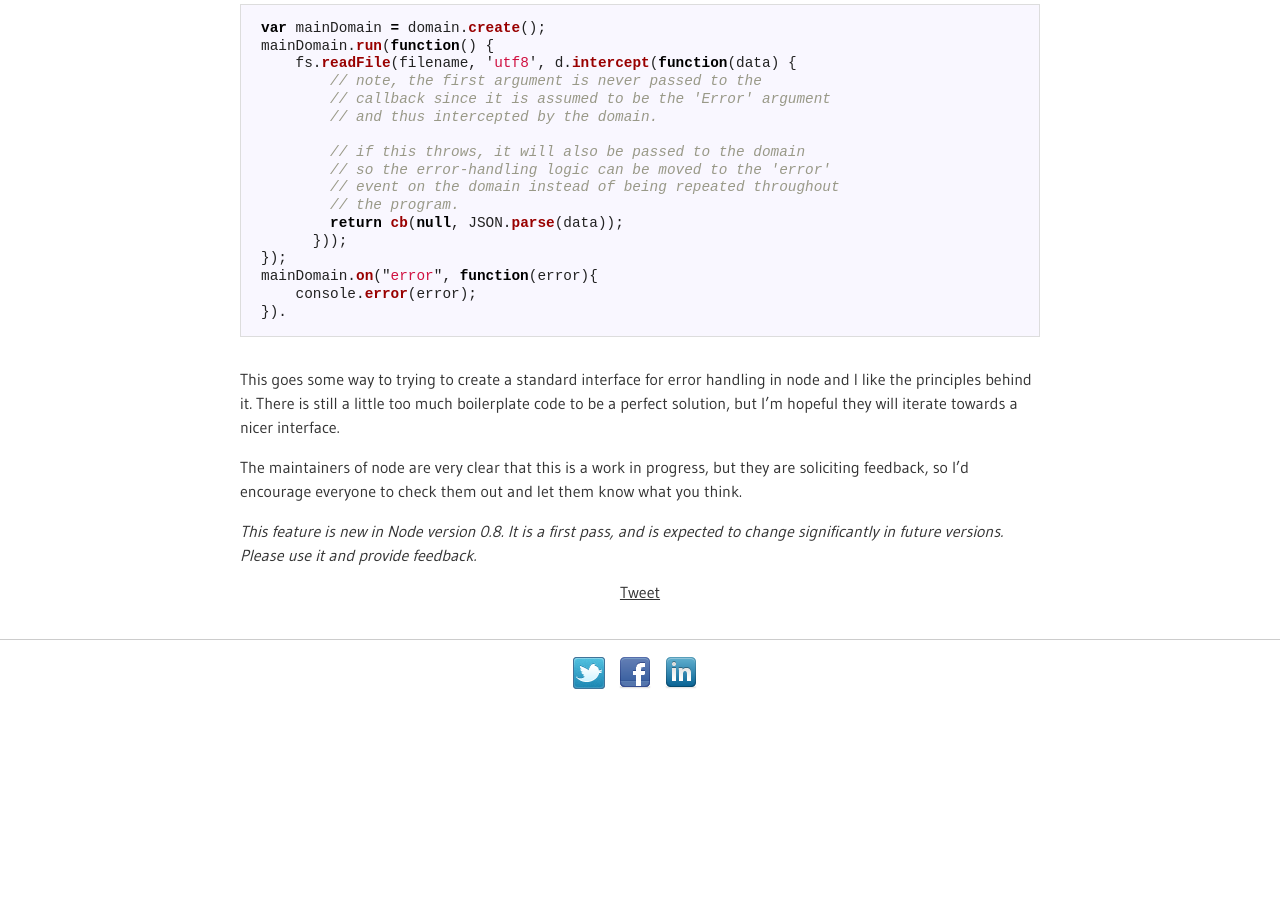
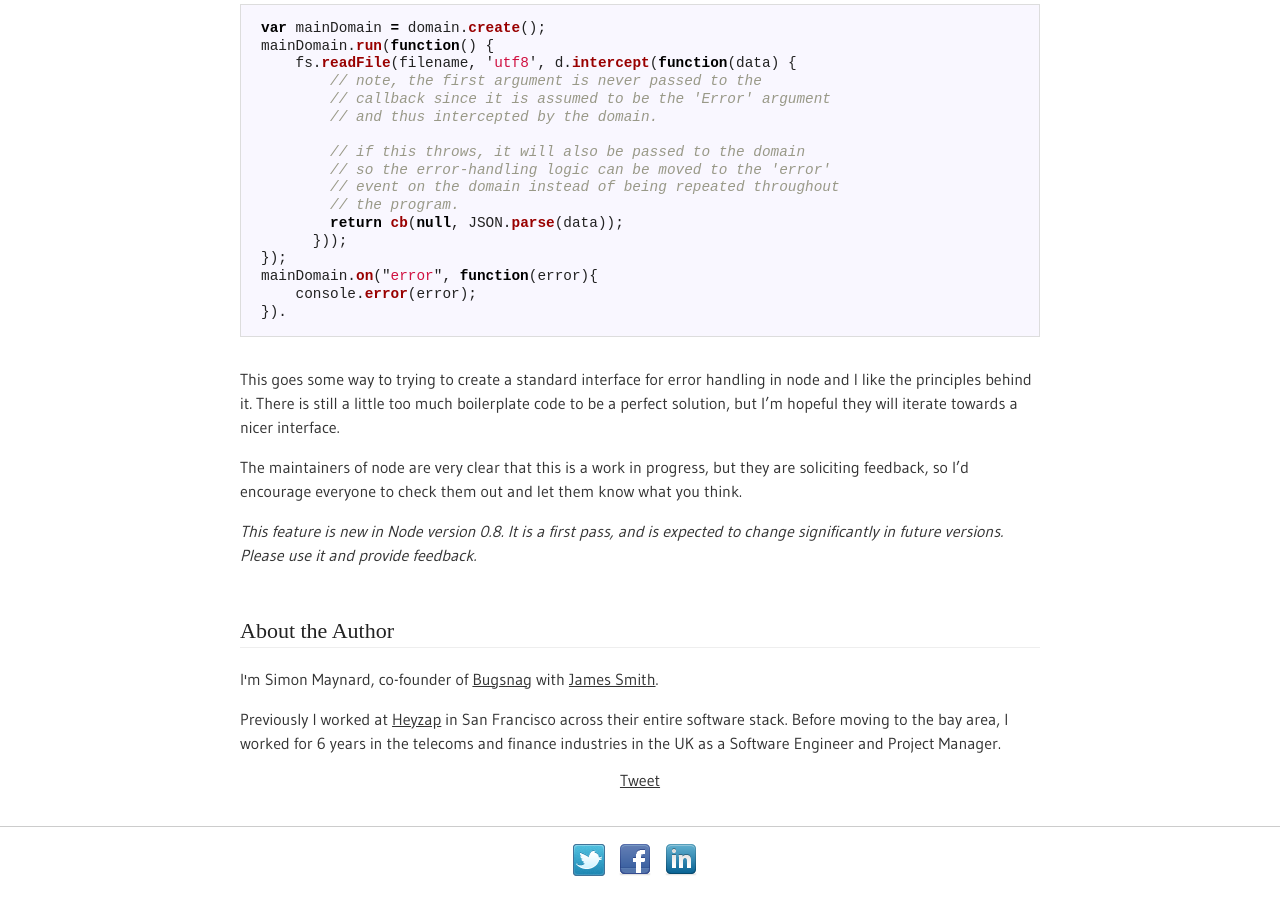
Before and after one commit to snmaynard/snmaynard.github.com, a Jekyll site: the page built from _posts/2012-12-21-node-error-handling.markdown, in a window 1280 px wide and 900 px high, scrolled down 2674 px. Built offline with Jekyll 4.4.1, drawn with Linux system fonts in a browser that asks for light colours; nearby versions of some CDN libraries; some web fonts are replaced; comment, search, counter and statistics services are not loaded; before the commit the page ends 3387 px from its top, so only the background shows below that.

Commit message:
Change post layout

```diff
--- a/_layouts/post.html
+++ b/_layouts/post.html
@@ -11,6 +11,13 @@ layout: default
   {{ content }}
 </div>
 
+<div>
+  <h2>About the Author</h2>
+  <p>I'm Simon Maynard, co-founder of <a href="https://bugsnag.com">Bugsnag</a> with <a href="http://loopj.com">James Smith</a>.</p>
+  <p>Previously I worked at <a href="http://www.heyzap.com">Heyzap</a> in San Francisco across their entire software stack.
+    Before moving to the bay area, I worked for 6 years in the telecoms and finance industries in the UK as a Software Engineer and Project Manager.</p>
+</div>
+
 <div id="share">
   <a href="https://twitter.com/share" class="twitter-share-button" data-lang="en" data-via="snmaynard" data-related="snmaynard">Tweet</a>
 </div>
```
